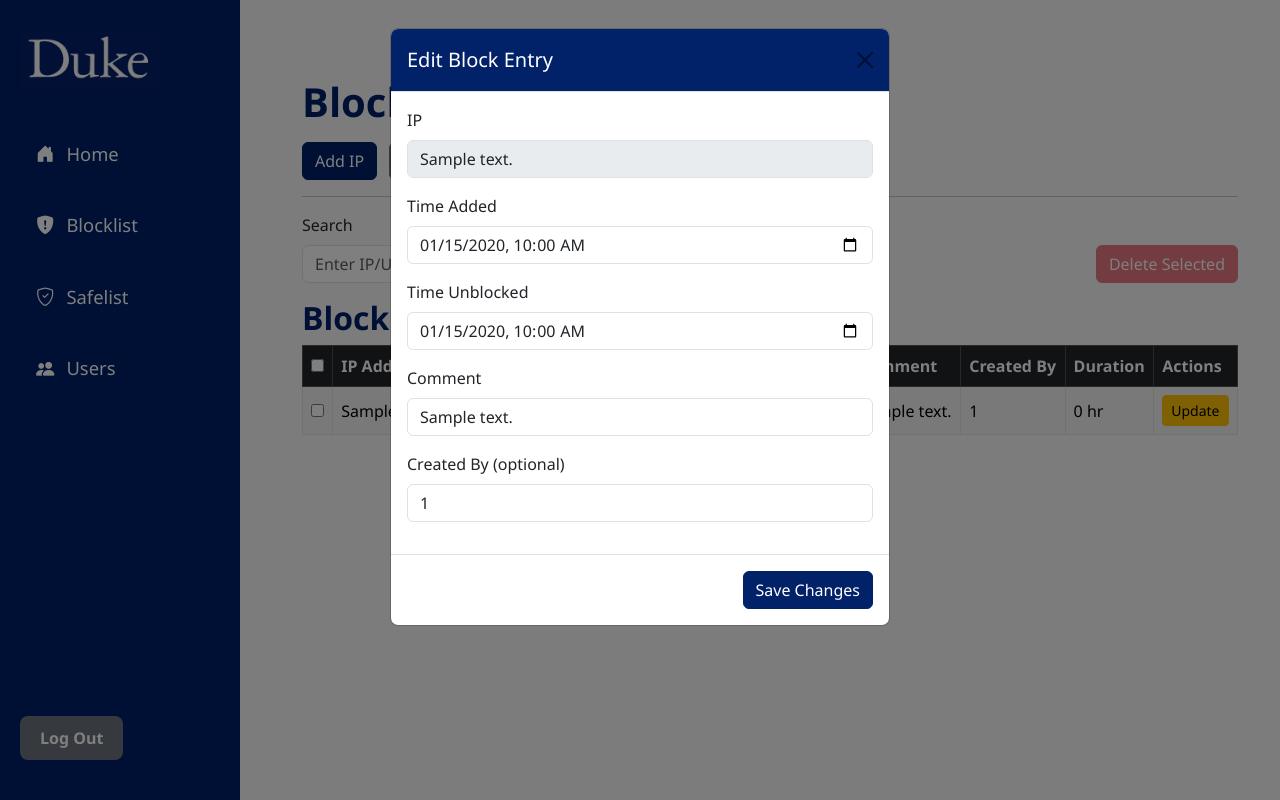
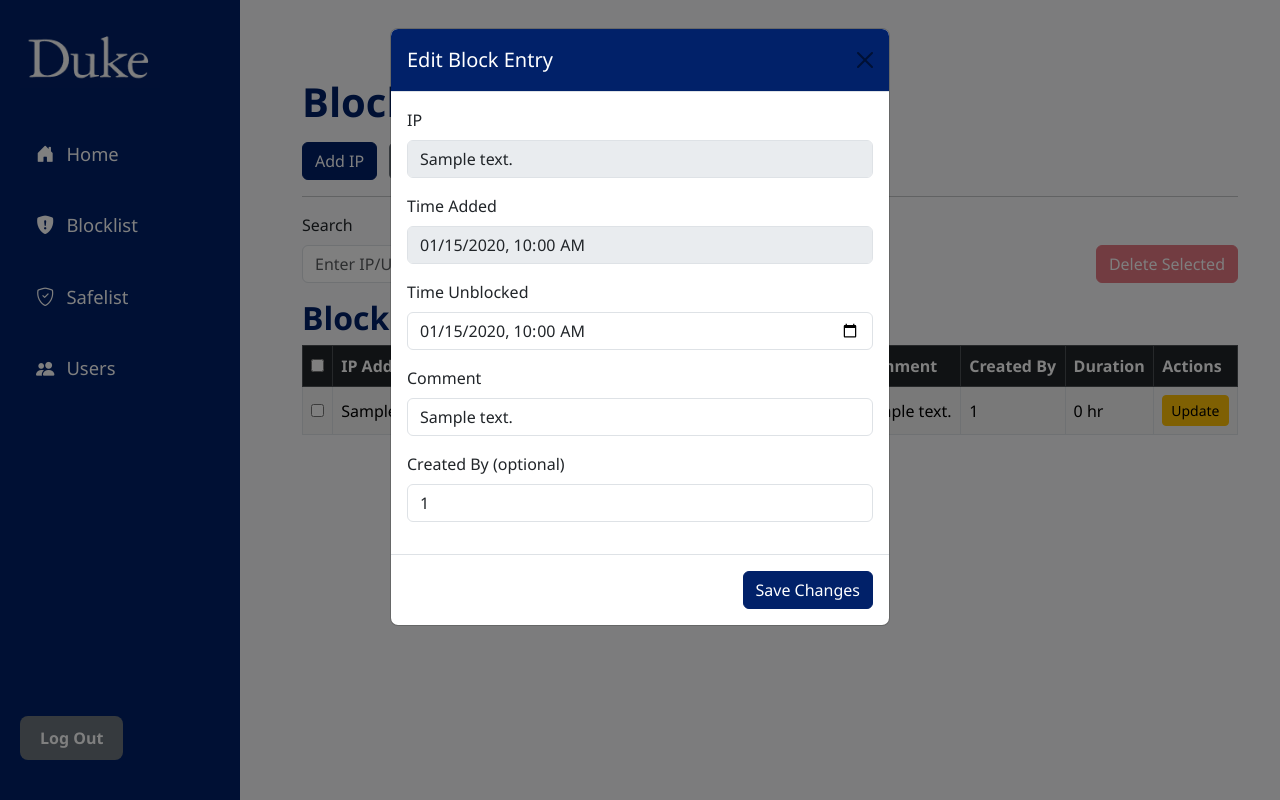
Before and after one commit to chuyinghuo/black-hole-routing, a Flask app: template frontend/templates/blocklist.html in a window 1280 px wide, after a click on "Update". Run offline with Flask 3, Linux system fonts and the light colour scheme; the template is opened without the code that fills it: values that come from a table or form of the project are taken from there, others are empty; tables that the repository leaves empty hold one stand-in row (values such as "Sample post"); parts of the project's set-up code (start-up, migrations or seed data) failed here and were passed over.

Commit message:
Updated form

```diff
--- a/frontend/templates/blocklist.html
+++ b/frontend/templates/blocklist.html
@@ -133,7 +133,7 @@
         </div>
         <div class="mb-3">
           <label class="form-label">Time Added</label>
-          <input type="datetime-local" name="time_added" id="edit_time_added" class="form-control" required />
+          <input type="datetime-local" name="time_added" id="edit_time_added" class="form-control" readonly style="background-color: #e9ecef;" />
         </div>
         <div class="mb-3">
           <label class="form-label">Time Unblocked</label>
```
